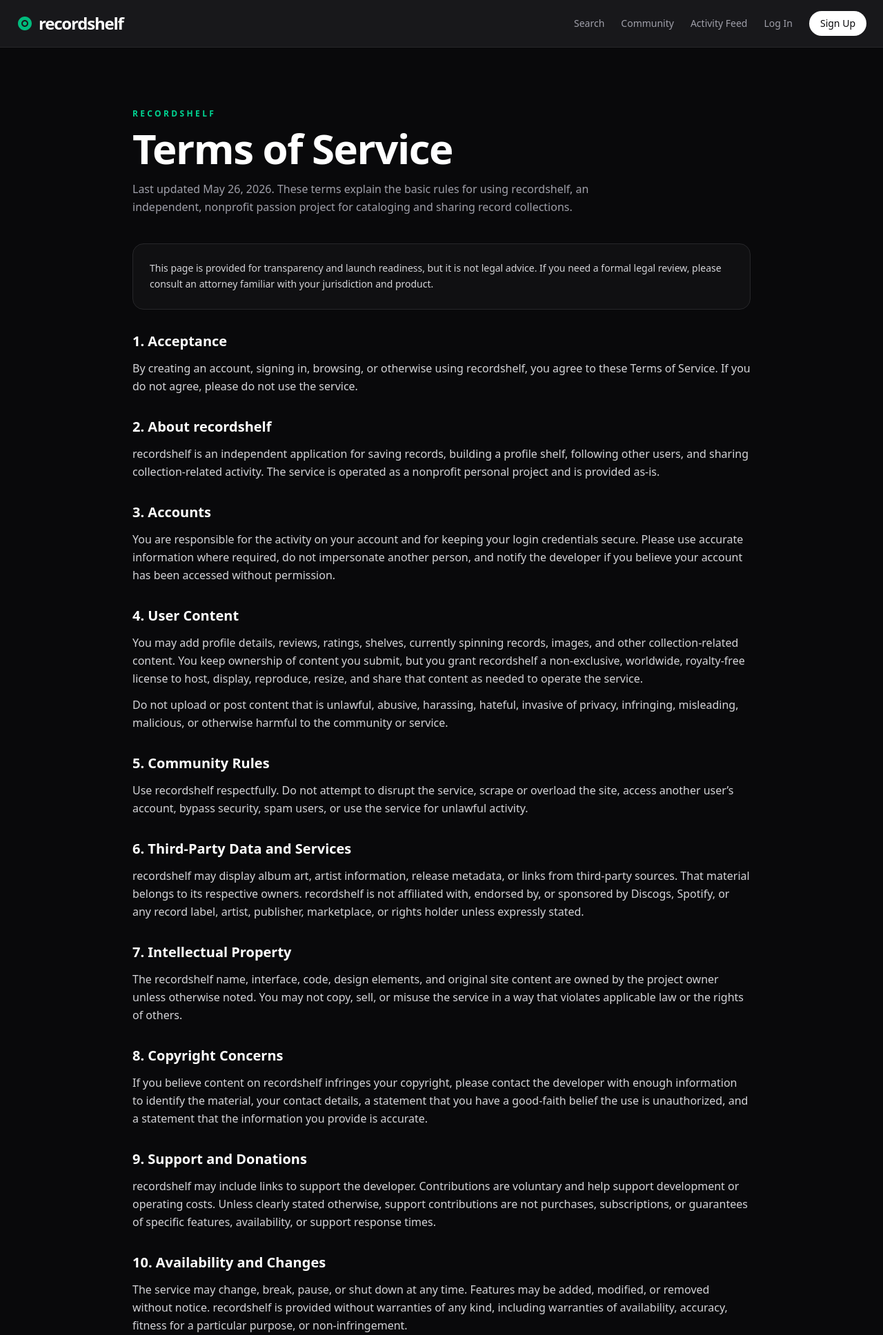
After one commit to andrewstn/recordshelf, a Django app: page /terms/ in a window 1280 px wide. The commit adds this page. Shown: the top 1936 px of the page at 69% size. Run offline with Django 5.2, Linux system fonts and the light colour scheme.

Commit message:
Implement Terms page.

```diff
--- a/config/urls.py
+++ b/config/urls.py
@@ -25,6 +25,7 @@ urlpatterns = [
     path('accounts/', include('users.urls')),
     path('collection/', include('collection.urls')),
     path('', TemplateView.as_view(template_name='home.html'), name='home'),
+    path('terms/', TemplateView.as_view(template_name='terms.html'), name='terms'),
 ]
 
 # This allows Django to display uploaded profile pictures locally
--- a/templates/base.html
+++ b/templates/base.html
@@ -68,6 +68,7 @@
         <p class="text-sm text-zinc-400">recordshelf is an open source passion project.</p>
         <div class="flex space-x-4 text-sm">
             <a href="https://github.com/andrewstn/recordshelf" class="text-zinc-500 hover:text-white transition-colors">GitHub</a>
+            <a href="{% url 'terms' %}" class="text-zinc-500 hover:text-white transition-colors">Terms</a>
             <a href="#" class="text-brand hover:underline transition-colors">Support the Developer</a>
         </div>
     </footer>
--- /dev/null
+++ b/templates/terms.html
@@ -0,0 +1,122 @@
+{% extends 'base.html' %}
+
+{% block content %}
+<div class="max-w-4xl mx-auto py-10 md:py-16">
+    <div class="mb-10">
+        <p class="text-xs font-black uppercase tracking-[0.28em] text-emerald-400 mb-3">Recordshelf</p>
+        <h1 class="text-4xl md:text-6xl font-black tracking-tight text-white mb-4">Terms of Service</h1>
+        <p class="text-zinc-400 leading-relaxed max-w-2xl">
+            Last updated May 26, 2026. These terms explain the basic rules for using recordshelf, an independent, nonprofit passion project for cataloging and sharing record collections.
+        </p>
+    </div>
+
+    <div class="rounded-2xl border border-zinc-800 bg-zinc-900/50 p-5 md:p-6 mb-8">
+        <p class="text-sm text-zinc-300 leading-relaxed">
+            This page is provided for transparency and launch readiness, but it is not legal advice. If you need a formal legal review, please consult an attorney familiar with your jurisdiction and product.
+        </p>
+    </div>
+
+    <div class="space-y-8 text-zinc-300 leading-relaxed">
+        <section>
+            <h2 class="text-xl font-black text-white mb-3">1. Acceptance</h2>
+            <p>
+                By creating an account, signing in, browsing, or otherwise using recordshelf, you agree to these Terms of Service. If you do not agree, please do not use the service.
+            </p>
+        </section>
+
+        <section>
+            <h2 class="text-xl font-black text-white mb-3">2. About recordshelf</h2>
+            <p>
+                recordshelf is an independent application for saving records, building a profile shelf, following other users, and sharing collection-related activity. The service is operated as a nonprofit personal project and is provided as-is.
+            </p>
+        </section>
+
+        <section>
+            <h2 class="text-xl font-black text-white mb-3">3. Accounts</h2>
+            <p>
+                You are responsible for the activity on your account and for keeping your login credentials secure. Please use accurate information where required, do not impersonate another person, and notify the developer if you believe your account has been accessed without permission.
+            </p>
+        </section>
+
+        <section>
+            <h2 class="text-xl font-black text-white mb-3">4. User Content</h2>
+            <p>
+                You may add profile details, reviews, ratings, shelves, currently spinning records, images, and other collection-related content. You keep ownership of content you submit, but you grant recordshelf a non-exclusive, worldwide, royalty-free license to host, display, reproduce, resize, and share that content as needed to operate the service.
+            </p>
+            <p class="mt-3">
+                Do not upload or post content that is unlawful, abusive, harassing, hateful, invasive of privacy, infringing, misleading, malicious, or otherwise harmful to the community or service.
+            </p>
+        </section>
+
+        <section>
+            <h2 class="text-xl font-black text-white mb-3">5. Community Rules</h2>
+            <p>
+                Use recordshelf respectfully. Do not attempt to disrupt the service, scrape or overload the site, access another user’s account, bypass security, spam users, or use the service for unlawful activity.
+            </p>
+        </section>
+
+        <section>
+            <h2 class="text-xl font-black text-white mb-3">6. Third-Party Data and Services</h2>
+            <p>
+                recordshelf may display album art, artist information, release metadata, or links from third-party sources. That material belongs to its respective owners. recordshelf is not affiliated with, endorsed by, or sponsored by Discogs, Spotify, or any record label, artist, publisher, marketplace, or rights holder unless expressly stated.
+            </p>
+        </section>
+
+        <section>
+            <h2 class="text-xl font-black text-white mb-3">7. Intellectual Property</h2>
+            <p>
+                The recordshelf name, interface, code, design elements, and original site content are owned by the project owner unless otherwise noted. You may not copy, sell, or misuse the service in a way that violates applicable law or the rights of others.
+            </p>
+        </section>
+
+        <section>
+            <h2 class="text-xl font-black text-white mb-3">8. Copyright Concerns</h2>
+            <p>
+                If you believe content on recordshelf infringes your copyright, please contact the developer with enough information to identify the material, your contact details, a statement that you have a good-faith belief the use is unauthorized, and a statement that the information you provide is accurate.
+            </p>
+        </section>
+
+        <section>
+            <h2 class="text-xl font-black text-white mb-3">9. Support and Donations</h2>
+            <p>
+                recordshelf may include links to support the developer. Contributions are voluntary and help support development or operating costs. Unless clearly stated otherwise, support contributions are not purchases, subscriptions, or guarantees of specific features, availability, or support response times.
+            </p>
+        </section>
+
+        <section>
+            <h2 class="text-xl font-black text-white mb-3">10. Availability and Changes</h2>
+            <p>
+                The service may change, break, pause, or shut down at any time. Features may be added, modified, or removed without notice. recordshelf is provided without warranties of any kind, including warranties of availability, accuracy, fitness for a particular purpose, or non-infringement.
+            </p>
+        </section>
+
+        <section>
+            <h2 class="text-xl font-black text-white mb-3">11. Limitation of Liability</h2>
+            <p>
+                To the fullest extent permitted by law, recordshelf and its developer will not be liable for indirect, incidental, consequential, special, exemplary, or punitive damages, or for lost data, lost profits, service interruptions, or issues caused by third-party services.
+            </p>
+        </section>
+
+        <section>
+            <h2 class="text-xl font-black text-white mb-3">12. Account Removal and Moderation</h2>
+            <p>
+                recordshelf may remove content, limit access, suspend accounts, or terminate accounts if needed to protect users, the service, the developer, or comply with law. You may request account or content removal by contacting the developer.
+            </p>
+        </section>
+
+        <section>
+            <h2 class="text-xl font-black text-white mb-3">13. Updates to These Terms</h2>
+            <p>
+                These terms may be updated as the service evolves. The updated date at the top of this page will change when meaningful updates are made. Continued use of recordshelf after updates means you accept the revised terms.
+            </p>
+        </section>
+
+        <section>
+            <h2 class="text-xl font-black text-white mb-3">14. Contact</h2>
+            <p>
+                For support, account requests, copyright concerns, or questions about these terms, please use the project’s GitHub page or the support link in the footer.
+            </p>
+        </section>
+    </div>
+</div>
+{% endblock %}
```
Also changed, not shown: static/css/style.css.
